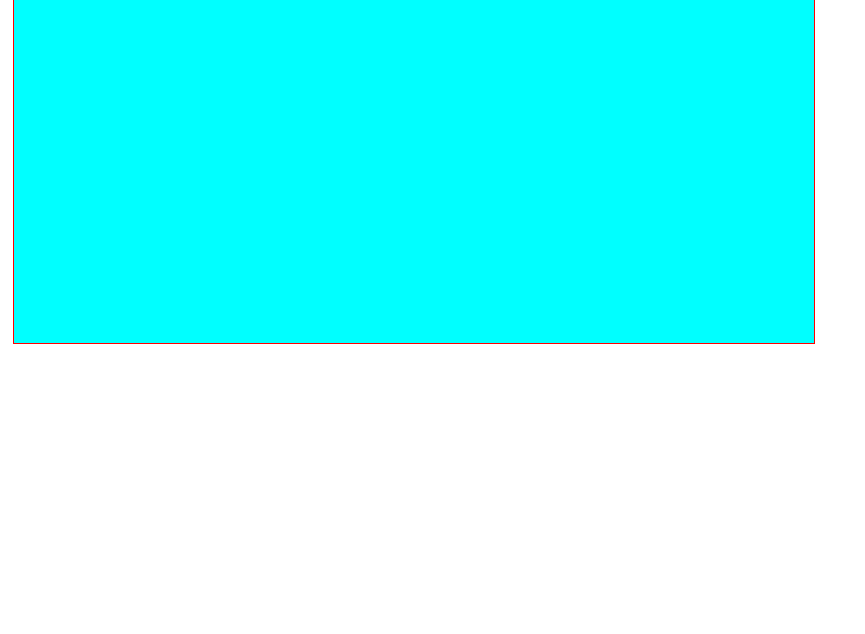
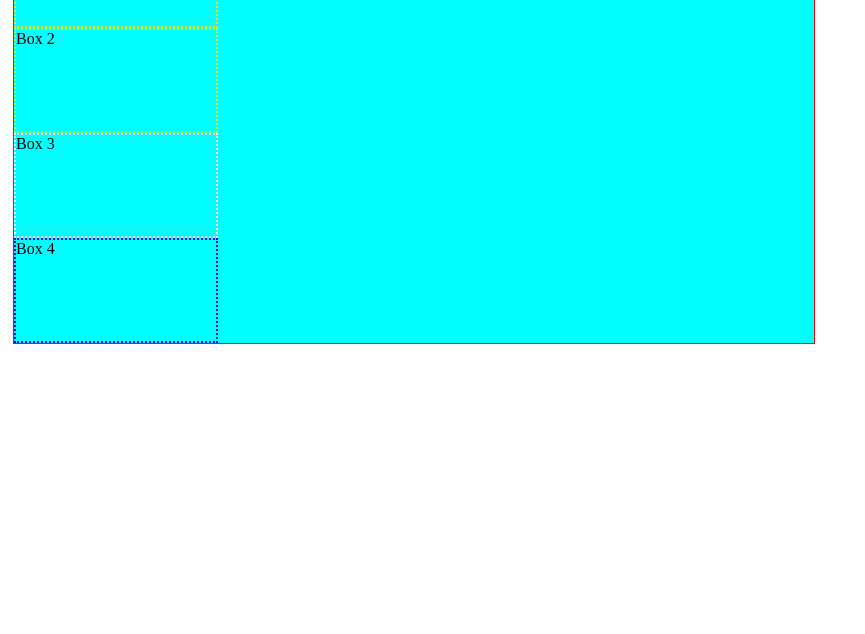
Before and after one commit to adityatandon19/ABES-TOT-FSD, a plain HTML site: page CSS/flexwork/index.html in a window 1280 px wide. Shown: the part 166-800 px from the top of the page, without its empty margins (0-865 px from the left). Drawn offline with Linux system fonts and the light colour scheme.

Commit message:
added colum in flex-direction in CSS file

```diff
--- a/CSS/flexwork/flex.css
+++ b/CSS/flexwork/flex.css
@@ -5,7 +5,7 @@
      width: 800px;
      margin: 5px;
      background-color: aqua;
-     flex-direction:row-reverse;
+     flex-direction: column;
 }
 .box1 {
      height: 150px;
```
